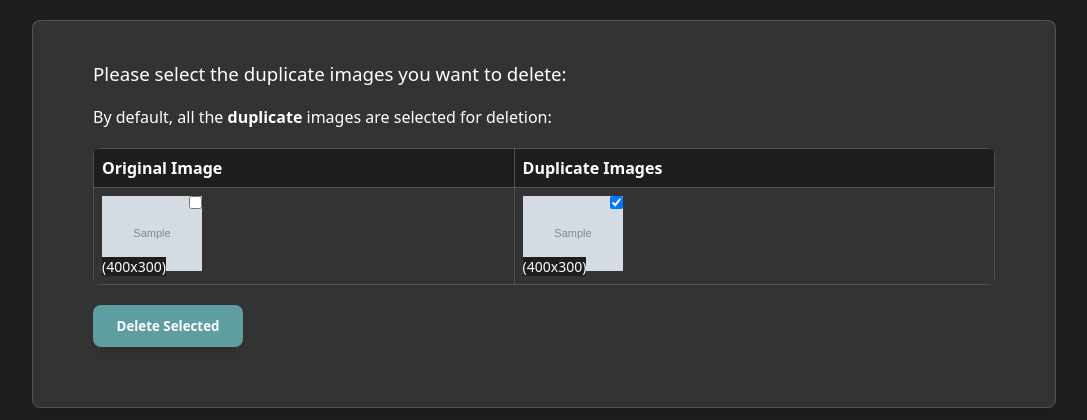
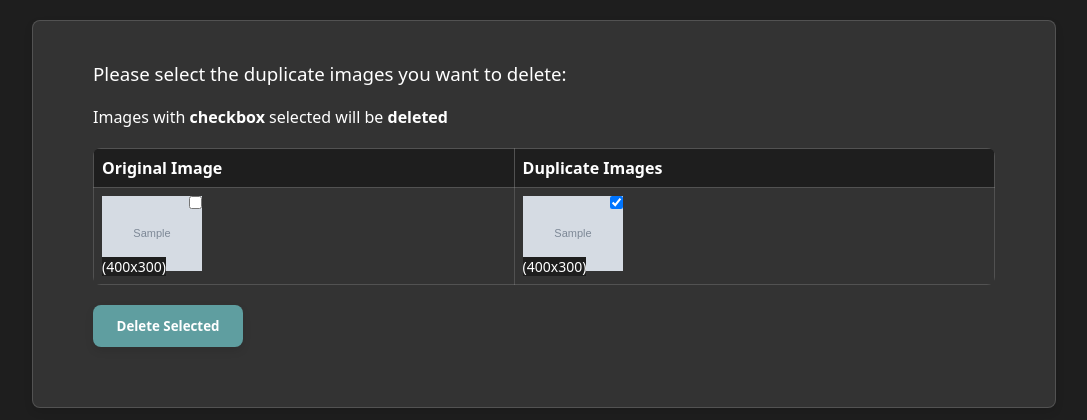
Before and after one commit to daxcay/ImageDuplicateFinder, a Flask app: template templates/result.html in a window 1280 px wide. Shown: the top 420 px of the page, without its empty margins (96-1183 px from the left). Run offline with Flask 3, Linux system fonts and the light colour scheme; the template is opened without the code that fills it: most values are stand-ins (such as "Sample title", 1, 10 or a date in 2020); grey boxes marked "Sample" are stand-in pictures; data that the repository does not hold is empty.

Commit message:
Update result.html

```diff
--- a/templates/result.html
+++ b/templates/result.html
@@ -11,7 +11,7 @@
 <body>
     <form id="deleteForm" action="/delete_duplicates" method="post" enctype="multipart/form-data">
         <h3>Please select the duplicate images you want to delete:</h3>
-        <p>By default, all the <b>duplicate</b> images are selected for deletion:</p>
+        <p>Images with <b>checkbox</b> selected will be <b>deleted</b></p>
         <div class="block">
             <input type="hidden" id="images_folder" name="images_folder" value="{{ images_folder }}">
             <table>
```
